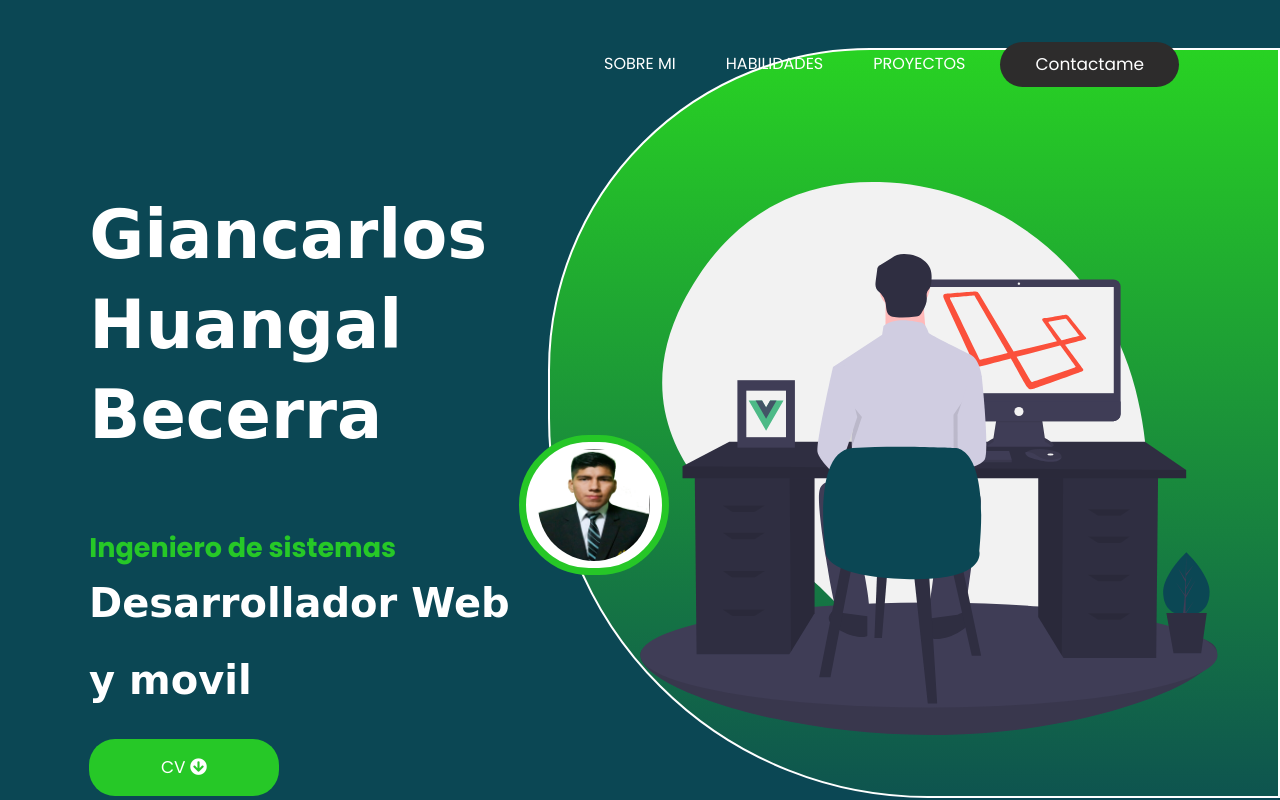
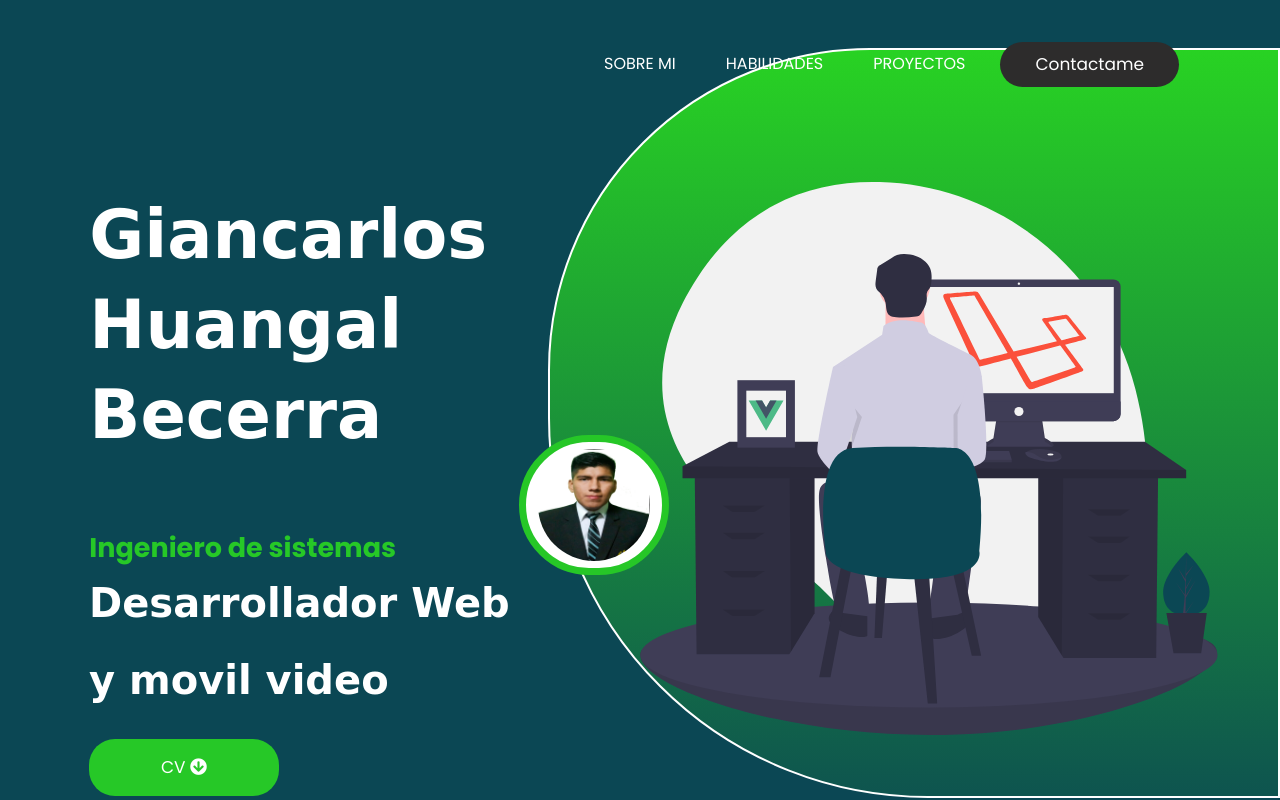
Before and after one commit to giiian98/GiancarlosH, a plain HTML site: page index.html in a window 1280 px wide. Shown: the top 800 px of the page. Drawn offline with nearby package versions, Linux system fonts and the light colour scheme; files whose address does not match are found by name; a web font is replaced by a local one.

Commit message:
prueba 2

```diff
--- a/index.html
+++ b/index.html
@@ -109,7 +109,7 @@
                         <strong class="animate__animated animate__fadeIn animate__delay-3s">Ingeniero de
                            sistemas</strong>
                         <span class=" animate__animated animate__jackInTheBox animate__delay-2s">Desarrollador
-                           Web y movil</span>
+                           Web y movil video</span>
                         <a href="./pdf/CV-Giancarlos-Huangal-Becerra.pdf" id="cv" class="wow animate__animated animate__bounceIn animate__slower" target="_blank">CV <i
                               class="fas fa-arrow-circle-down"></i></a>
                      </div>
```
